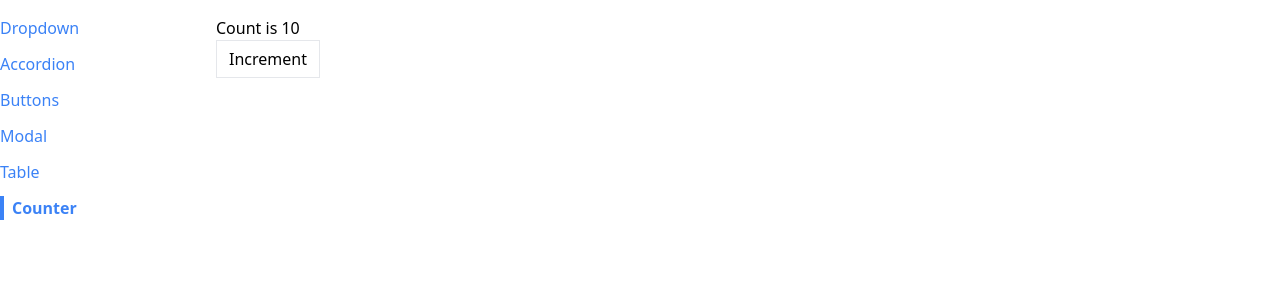
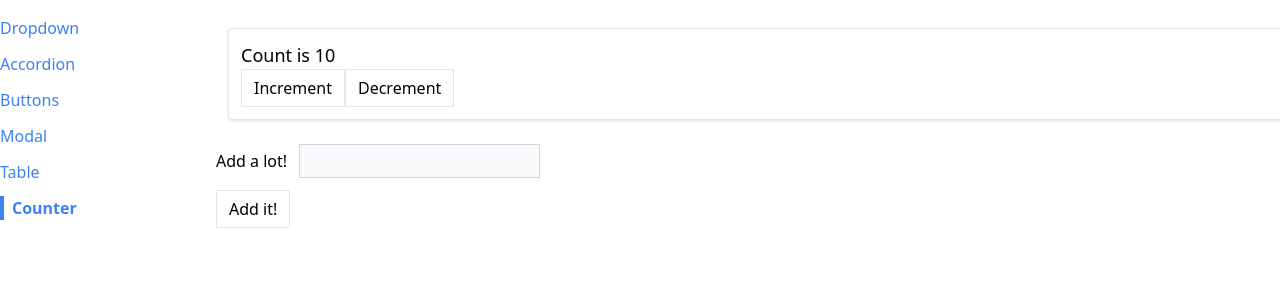
Before and after one commit to Leeyanhawrt/comps, a React (Create React App) app: page /counter in a window 1280 px wide. Shown: the top 300 px of the page. Built offline with nearby package versions, Linux system fonts and the light colour scheme.

Commit message:
Counter without reducer

```diff
--- a/src/pages/CounterPage.js
+++ b/src/pages/CounterPage.js
@@ -1,13 +1,48 @@
+import { useState } from 'react';
 import Button from '../components/Button';
-import useCounter from '../hooks/use-counter';
+import Panel from '../components/Panel';
 
 function CounterPage({ initialCount }) {
+  const [count, setCount] = useState(initialCount);
+  const [valueToAdd, setValueToAdd] = useState(0);
 
-  const { count, increment } = useCounter(initialCount);
+  const increment = () => {
+    setCount(count + 1);
+  }
+
+  const decrement = () => {
+    setCount(count - 1);
+  }
+
+  const handleSubmit = (e) => {
+    e.preventDefault();
+    setCount(count + valueToAdd)
+    setValueToAdd(0);
+  }
+
+  const handleChange = (e) => {
+    const value = parseInt(e.target.value) || 0
+    setValueToAdd(value)
+  }
 
   return <div>
-    <h1>Count is {count}</h1>
-    <Button onClick={increment}>Increment</Button>
+    <Panel className="m-3">
+      <h1 className="text-lg">Count is {count}</h1>
+      <div className="flex flex-row">
+        <Button onClick={increment}>Increment</Button>
+        <Button onClick={decrement}>Decrement</Button>
+      </div>
+    </Panel>
+    <form onSubmit={handleSubmit}>
+      <label>Add a lot!</label>
+      <input
+        type="number"
+        className="p-1 m-3 bg-gray-50 border border-gray-300"
+        value={valueToAdd || ""}
+        onChange={handleChange}>
+      </input>
+      <Button>Add it!</Button>
+    </form>
   </div>
 }
 
```
